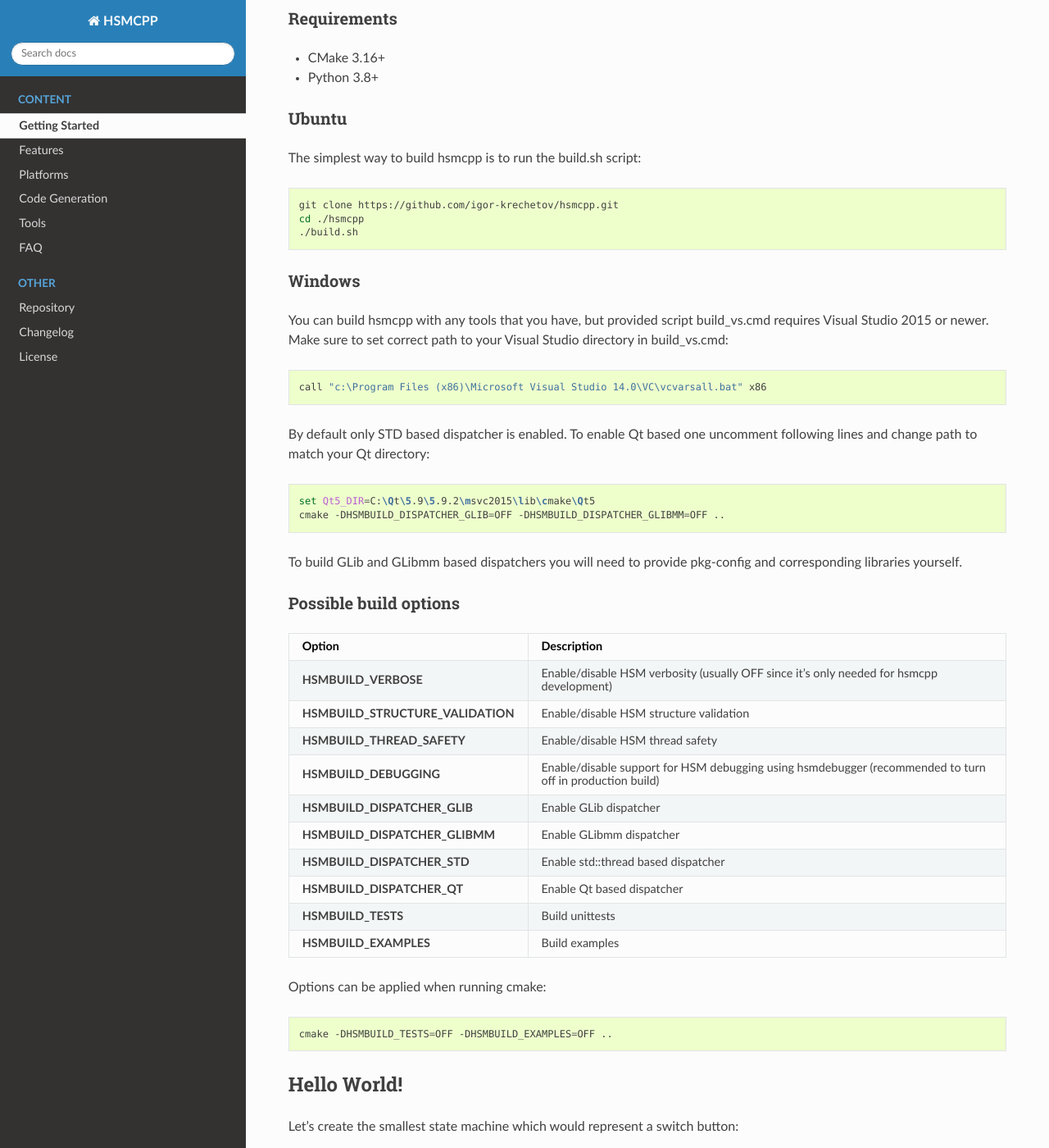
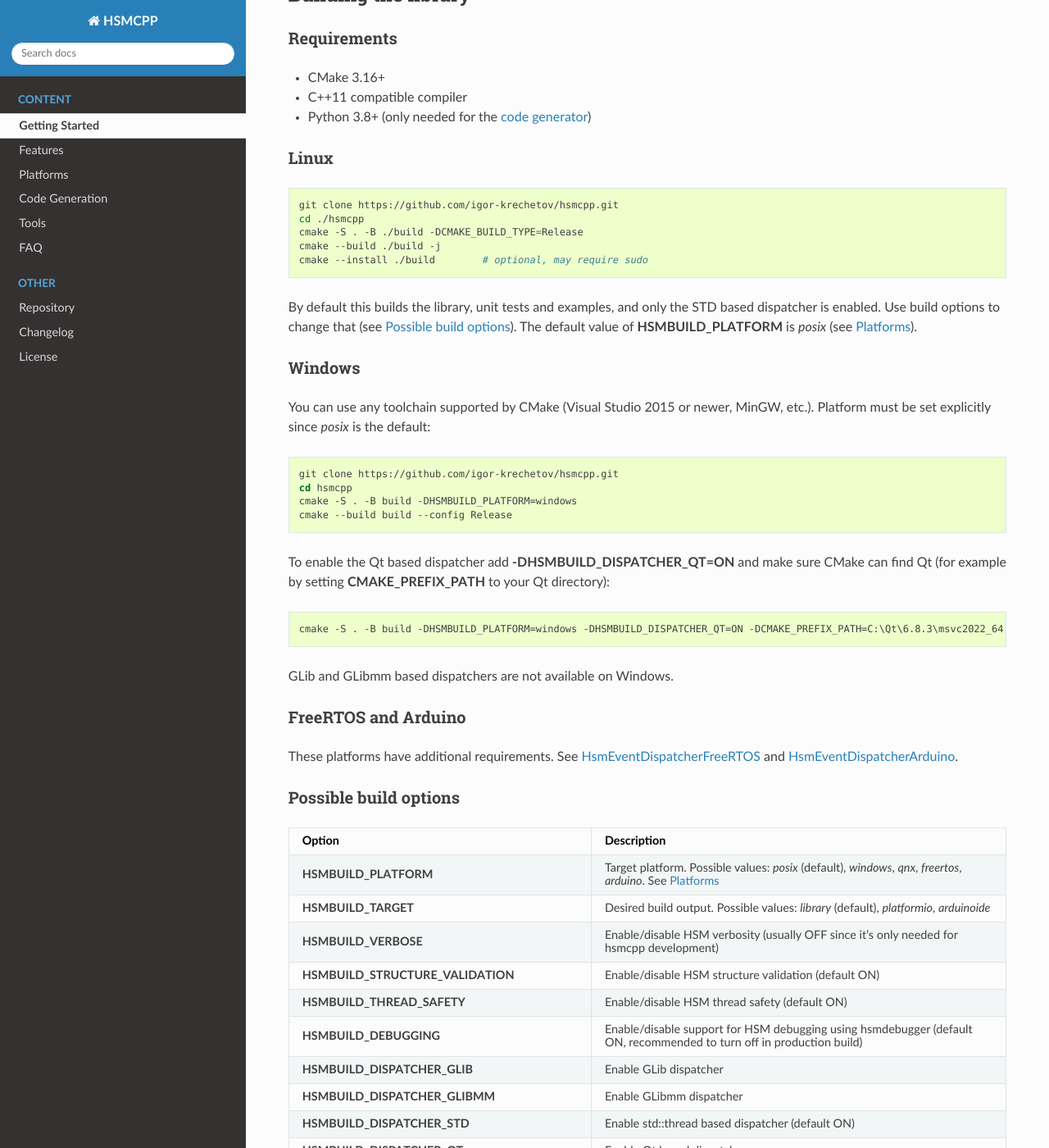
Before and after one commit to igor-krechetov/hsmcpp-doc, a Sphinx documentation site: the page built from source/getting-started/getting-started.rst, in a window 1280 px wide and 1400 px high, scrolled down 772 px. Shown: the whole window at 82% size. Built offline with Sphinx 7.4.7 and the Read the Docs theme 3.1.0, drawn with Linux system fonts in a browser that asks for light colours; pages that are not in the unit, such as notebooks, are missing from menus; the version number could not be read and is left out; some of the changed text lies outside the part shown.

Commit message:
[doc] restructure documentation for HSM-IDE + various fixes

```diff
--- a/source/code-generation/scxml/scxml.rst
+++ b/source/code-generation/scxml/scxml.rst
@@ -27,6 +27,12 @@ website <https://www.w3.org/TR/scxml>`__.
 SCXML format was designed to describe both structure and functionality
 inside a single file. But since we are using it only to define structure,
 some of SCXML features will be ignored.
+
+hsmcpp was designed to work with the standard SCXML format, so any valid SCXML file
+describing a state machine structure can be used as an input. At the same time, the standard
+notation does not cover everything needed to generate C++ code (for example callbacks, timers
+or conditional entry points), so hsmcpp introduces custom notations to extend the available
+functionality. Such extensions are marked as *custom* in the table below.
 
 
 Supported SCXML tags and attributes
--- a/source/faq/faq.rst
+++ b/source/faq/faq.rst
@@ -20,10 +20,10 @@ You would need to create a separate dispatcher for each of your state machines.
 Why does my application crash when I delete an instance of HSM / dispatcher?
 ############################################################################
 There could be a couple of reasons for the crash:
-* deleting dispatcher in incorrect place;
 
-   * Some dispatchers can be deleted only on the same thread where they were created (glib, glibmm, qt). Deleting them in a different thread will result in undefined behavior (which is usually a crash).
+* deleting dispatcher in incorrect place:
 
+   * some dispatchers can be deleted only on the same thread where they were created (glib, glibmm, qt). Deleting them in a different thread will result in undefined behavior (which is usually a crash).
 * having pending events in dispatcher at the moment of its destruction.
 
 
--- a/source/getting-started/getting-started.rst
+++ b/source/getting-started/getting-started.rst
@@ -26,67 +26,89 @@ Requirements
 ------------
 
 * CMake 3.16+
-* Python 3.8+
+* C++11 compatible compiler
+* Python 3.8+ (only needed for the :ref:`code generator <code-generation-scxml>`)
 
 
-Ubuntu
-------
-
-The simplest way to build hsmcpp is to run the build.sh script:
+Linux
+-------------------
 
 .. code-block::  bash
 
    git clone https://github.com/igor-krechetov/hsmcpp.git
    cd ./hsmcpp
-   ./build.sh
+   cmake -S . -B ./build -DCMAKE_BUILD_TYPE=Release
+   cmake --build ./build -j
+   cmake --install ./build        # optional, may require sudo
+
+By default this builds the library, unit tests and examples, and only the STD based dispatcher
+is enabled. Use build options to change that (see `Possible build options`_).
+The default value of **HSMBUILD_PLATFORM** is *posix* (see :ref:`platforms`).
 
 
 Windows
 -------
 
-You can build hsmcpp with any tools that you have, but provided script
-build_vs.cmd requires Visual Studio 2015 or newer. Make sure to set
-correct path to your Visual Studio directory in build_vs.cmd:
+You can use any toolchain supported by CMake (Visual Studio 2015 or newer, MinGW, etc.). Platform
+must be set explicitly since *posix* is the default:
 
-.. code-block::  bash
+.. code-block::  bat
 
-   call "c:\Program Files (x86)\Microsoft Visual Studio 14.0\VC\vcvarsall.bat" x86
+   git clone https://github.com/igor-krechetov/hsmcpp.git
+   cd hsmcpp
+   cmake -S . -B build -DHSMBUILD_PLATFORM=windows
+   cmake --build build --config Release
 
-By default only STD based dispatcher is enabled. To enable Qt based one
-uncomment following lines and change path to match your Qt directory:
+To enable the Qt based dispatcher add **-DHSMBUILD_DISPATCHER_QT=ON** and make sure CMake can find Qt
+(for example by setting **CMAKE_PREFIX_PATH** to your Qt directory):
 
-.. code-block::  bash
+.. code-block::  bat
 
-   set Qt5_DIR=C:\Qt\5.9\5.9.2\msvc2015\lib\cmake\Qt5
-   cmake -DHSMBUILD_DISPATCHER_GLIB=OFF -DHSMBUILD_DISPATCHER_GLIBMM=OFF ..
+   cmake -S . -B build -DHSMBUILD_PLATFORM=windows -DHSMBUILD_DISPATCHER_QT=ON -DCMAKE_PREFIX_PATH=C:\Qt\6.8.3\msvc2022_64
 
-To build GLib and GLibmm based dispatchers you will need to provide
-pkg-config and corresponding libraries yourself.
+GLib and GLibmm based dispatchers are not available on Windows.
 
+
+FreeRTOS and Arduino
+--------------------
+
+These platforms have additional requirements. See :ref:`platforms-dispatcher-freertos` and
+:ref:`platforms-dispatcher-arduino`.
+
+
+.. _gettingstarted-build-options:
 
 Possible build options
 ----------------------
 
-================================= ==============================================================================================================
-Option                            Description
-================================= ==============================================================================================================
-**HSMBUILD_VERBOSE**              Enable/disable HSM verbosity (usually OFF since it's only needed for hsmcpp development)
-**HSMBUILD_STRUCTURE_VALIDATION** Enable/disable HSM structure validation
-**HSMBUILD_THREAD_SAFETY**        Enable/disable HSM thread safety
-**HSMBUILD_DEBUGGING**            Enable/disable support for HSM debugging using hsmdebugger (recommended to turn off in production build)
-**HSMBUILD_DISPATCHER_GLIB**      Enable GLib dispatcher
-**HSMBUILD_DISPATCHER_GLIBMM**    Enable GLibmm dispatcher
-**HSMBUILD_DISPATCHER_STD**       Enable std::thread based dispatcher
-**HSMBUILD_DISPATCHER_QT**        Enable Qt based dispatcher
-**HSMBUILD_TESTS**                Build unittests
-**HSMBUILD_EXAMPLES**             Build examples
-================================= ==============================================================================================================
+============================================= ==============================================================================================================
+Option                                        Description
+============================================= ==============================================================================================================
+**HSMBUILD_PLATFORM**                         Target platform. Possible values: *posix* (default), *windows*, *qnx*, *freertos*, *arduino*. See :ref:`platforms`
+**HSMBUILD_TARGET**                           Desired build output. Possible values: *library* (default), *platformio*, *arduinoide*
+**HSMBUILD_VERBOSE**                          Enable/disable HSM verbosity (usually OFF since it's only needed for hsmcpp development)
+**HSMBUILD_STRUCTURE_VALIDATION**             Enable/disable HSM structure validation (default ON)
+**HSMBUILD_THREAD_SAFETY**                    Enable/disable HSM thread safety (default ON)
+**HSMBUILD_DEBUGGING**                        Enable/disable support for HSM debugging using hsmdebugger (default ON, recommended to turn off in production build)
+**HSMBUILD_DISPATCHER_GLIB**                  Enable GLib dispatcher
+**HSMBUILD_DISPATCHER_GLIBMM**                Enable GLibmm dispatcher
+**HSMBUILD_DISPATCHER_STD**                   Enable std::thread based dispatcher (default ON)
+**HSMBUILD_DISPATCHER_QT**                    Enable Qt based dispatcher
+**HSMBUILD_DISPATCHER_FREERTOS**              Enable FreeRTOS based dispatcher
+**HSMBUILD_FREERTOS_ROOT**                    FreeRTOS sources root folder (freertos platform only)
+**HSMBUILD_FREERTOS_CONFIG_FILE_DIRECTORY**   Path to folder with FreeRTOSConfig.h (freertos platform only)
+**HSMBUILD_FREERTOS_DEFAULT_ISR_DETECT**      Enable default xPortIsInsideInterrupt implementation (freertos platform only)
+**HSMBUILD_TESTS**                            Build unittests (default ON)
+**HSMBUILD_EXAMPLES**                         Build examples (default ON)
+**HSMBUILD_CODECOVERAGE**                     Build with code coverage instrumentation
+**HSMBUILD_CLANGTIDY**                        Enable validation with clang-tidy (if available)
+============================================= ==============================================================================================================
 
 Options can be applied when running cmake:
 
 .. code-block::  bash
 
-   cmake -DHSMBUILD_TESTS=OFF -DHSMBUILD_EXAMPLES=OFF ..
+   cmake -DHSMBUILD_PLATFORM=posix -DHSMBUILD_TESTS=OFF -DHSMBUILD_EXAMPLES=OFF ..
 
 
 .. _gettingstarted-hello-world:
--- a/source/index.rst
+++ b/source/index.rst
@@ -6,13 +6,10 @@ hsmcpp Documentation
    :google-site-verification: y_zRJ6QfXGaFU2bqDrJmpc9jfMTpLXWQao_9BOcU5F4
    :description lang=en: hsmcpp is a c++ library which provides an easy way to define and use hierarchical/finite state machines (HSM/FSM). Optimized for embedded projects and RTOS.
 
-.. note::
-   This project is under active development.
-
 
 .. include:: ./hsmcpp/README.md
    :parser: myst_parser.sphinx_
-   :end-line: 167
+   :end-line: 189
 
 .. toctree::
    :maxdepth: 4
--- a/source/tools/editors/editors.rst
+++ b/source/tools/editors/editors.rst
@@ -1,14 +1,14 @@
 .. _code-generation-editors:
 
 ######################
-SCXML editors
+Thirdparty SCXML editors
 ######################
 
 .. contents::
    :local:
 
 
-.. note:: For designing hsmcpp state machines the recommended tool is
+.. note:: The recommended tool for designing hsmcpp state machines is
           :ref:`code-generation-hsm-ide`, which understands hsmcpp-specific
           concepts natively. The general-purpose SCXML editors below are
           documented as alternatives.
```
Also changed, not shown: source/platforms/platforms.rst (+52 -39 lines), 2 other files.
